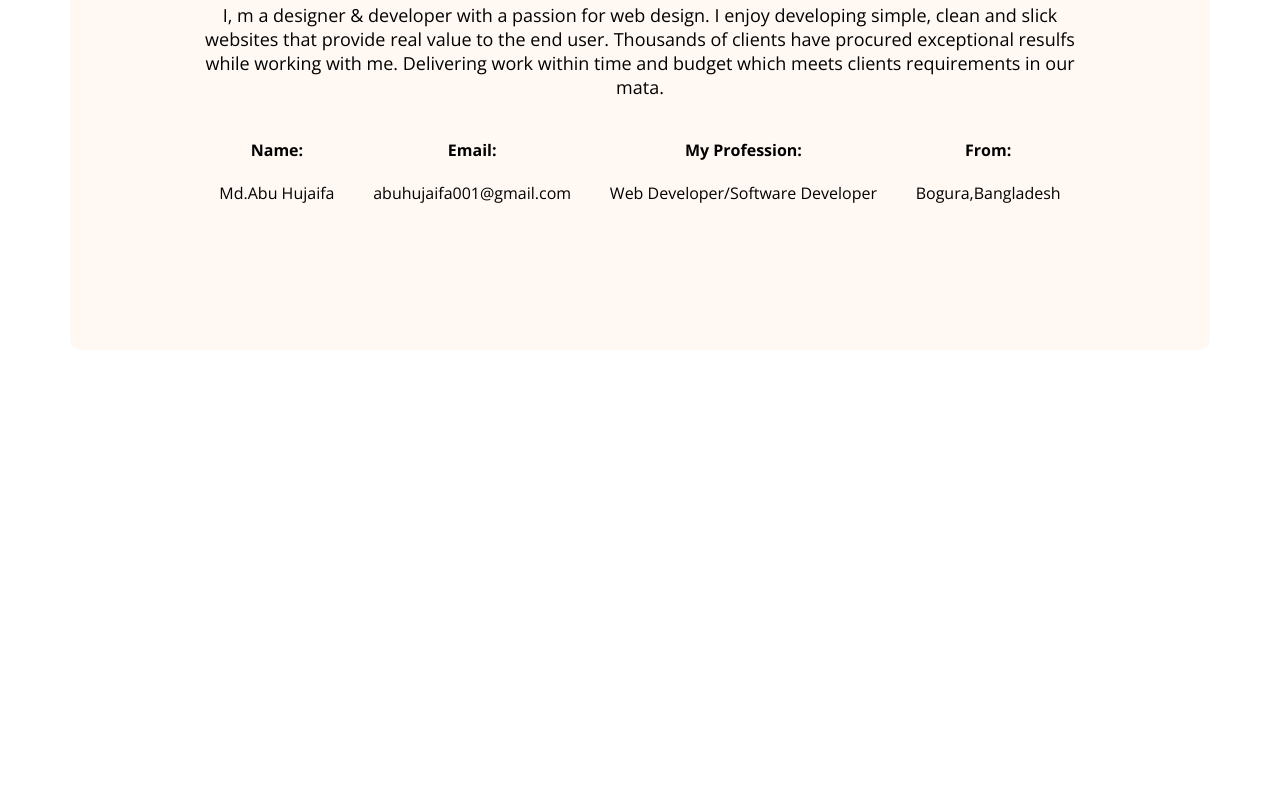
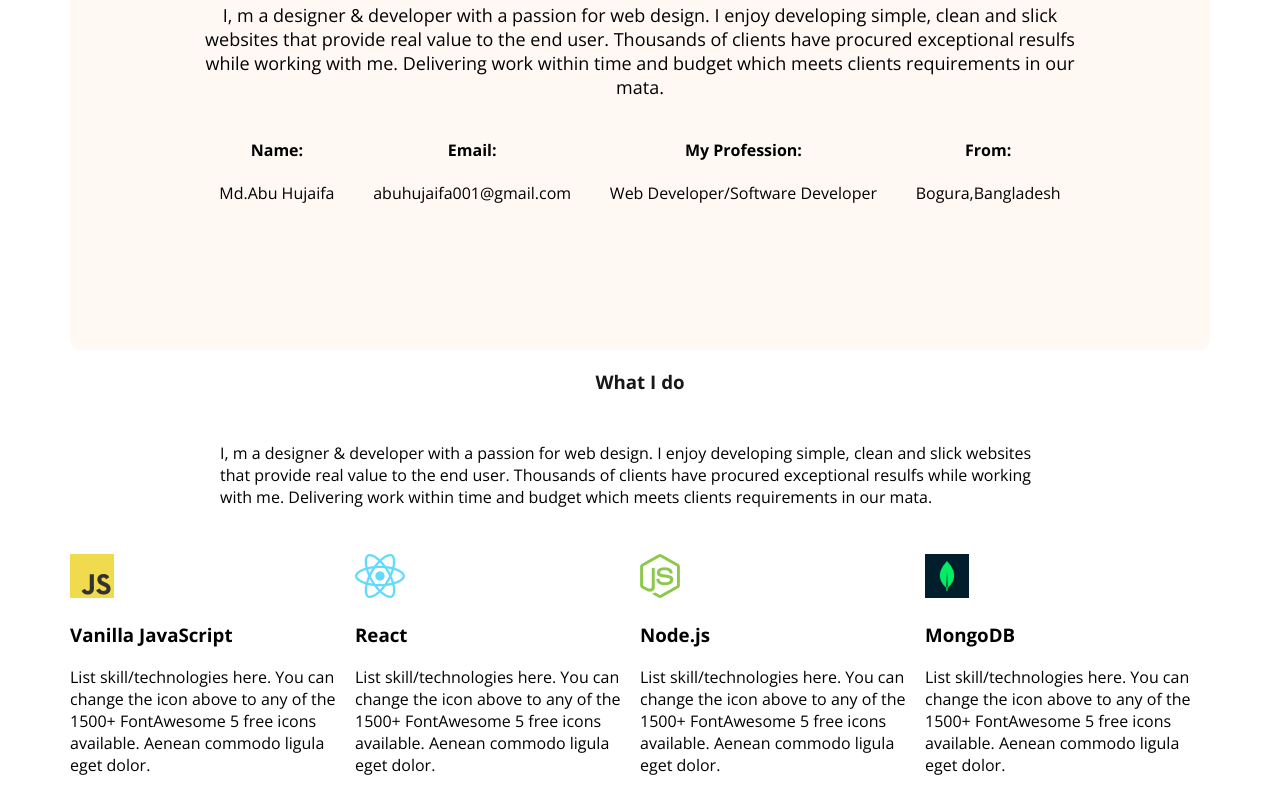
Before and after one commit to abuhujaifa022/web-github-portfolio, a plain HTML site: page index.html in a window 1280 px wide. Shown: the part 938-1738 px from the top of the page. Before the commit the page ends 1296 px from the top, so only its background shows below. Drawn offline with nearby package versions, Linux system fonts and the light colour scheme.

Commit message:
added in the imeg and div

```diff
--- a/index.html
+++ b/index.html
@@ -62,6 +62,34 @@
           </div>
      </div>
      </section>
+     <!-- what i do section start -->
+     <section>
+          <h3 class="section-title">What I do</h3>
+          <p id="what-i-do-description" class="section-description">I, m a designer & developer with a passion for web design. I enjoy developing simple, clean and slick websites that provide real value to the end user. Thousands of clients have procured exceptional resulfs while working with me. Delivering work within time and budget which meets clients requirements in our mata.</p>
+          <div class="skills-container">
+               <!-- .skill*4>img+h3.skill-title+p.skill-description -->
+               <div class="skill">
+                    <img src="images/icons/js.png" alt="">
+                    <h3 class="skill-title">Vanilla JavaScript</h3>
+                    <p class="skill-description">List skill/technologies here. You can change the icon above to any of the 1500+ FontAwesome 5 free icons available. Aenean commodo ligula eget dolor.</p>
+               </div>
+               <div class="skill">
+                    <img src="images/icons/react.png" alt="">
+                    <h3 class="skill-title">React</h3>
+                    <p class="skill-description">List skill/technologies here. You can change the icon above to any of the 1500+ FontAwesome 5 free icons available. Aenean commodo ligula eget dolor.</p>
+               </div>
+               <div class="skill">
+                    <img src="images/icons/nodejs.png" alt="">
+                    <h3 class="skill-title">Node.js</h3>
+                    <p class="skill-description">List skill/technologies here. You can change the icon above to any of the 1500+ FontAwesome 5 free icons available. Aenean commodo ligula eget dolor.</p>
+               </div>
+               <div class="skill">
+                    <img src="images/icons/mongo.png" alt="">
+                    <h3 class="skill-title">MongoDB</h3>
+                    <p class="skill-description">List skill/technologies here. You can change the icon above to any of the 1500+ FontAwesome 5 free icons available. Aenean commodo ligula eget dolor.</p>
+               </div>
+          </div>
+     </section>
 
     </main>
     <footer>
--- a/styles/portfolio.css
+++ b/styles/portfolio.css
@@ -105,3 +105,15 @@ main{
      text-align: center;
      justify-content: space-around;
 }
+.about-info{
+     text-align: center;
+}
+/* skills reated styles */
+
+
+#what-i-do-description{
+  padding: 30px 150px;
+}
+.skills-container{
+ display: flex;
+}
```
